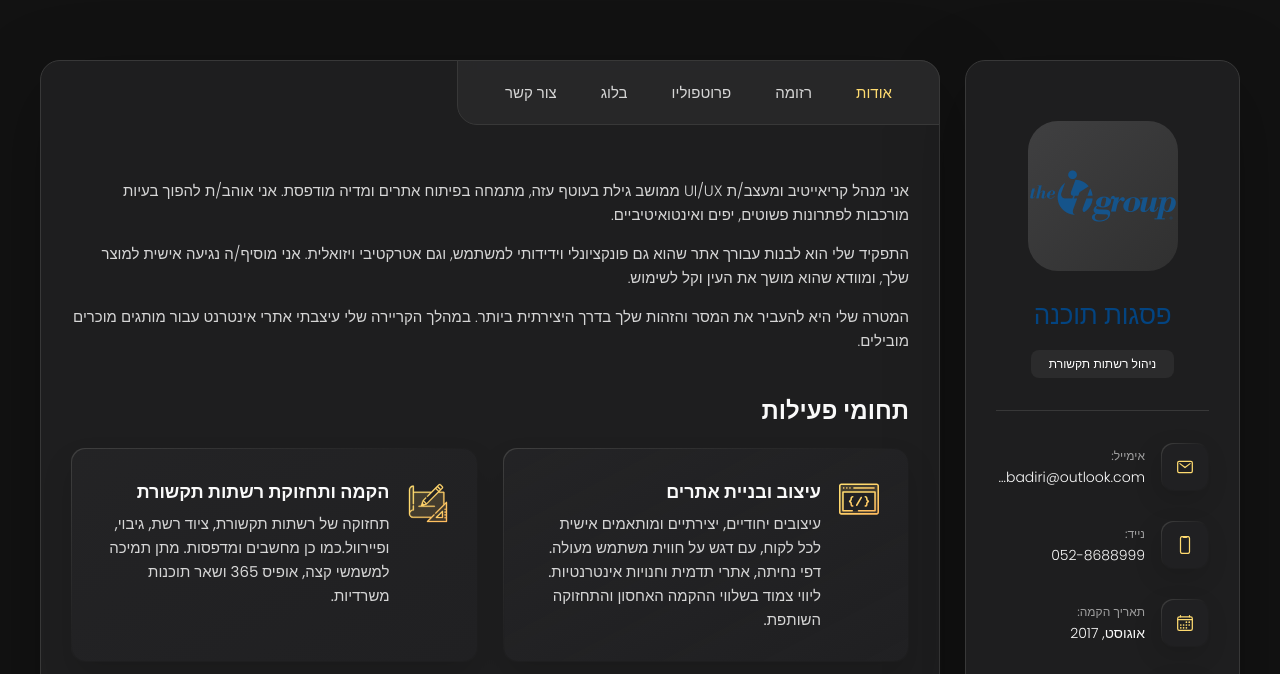
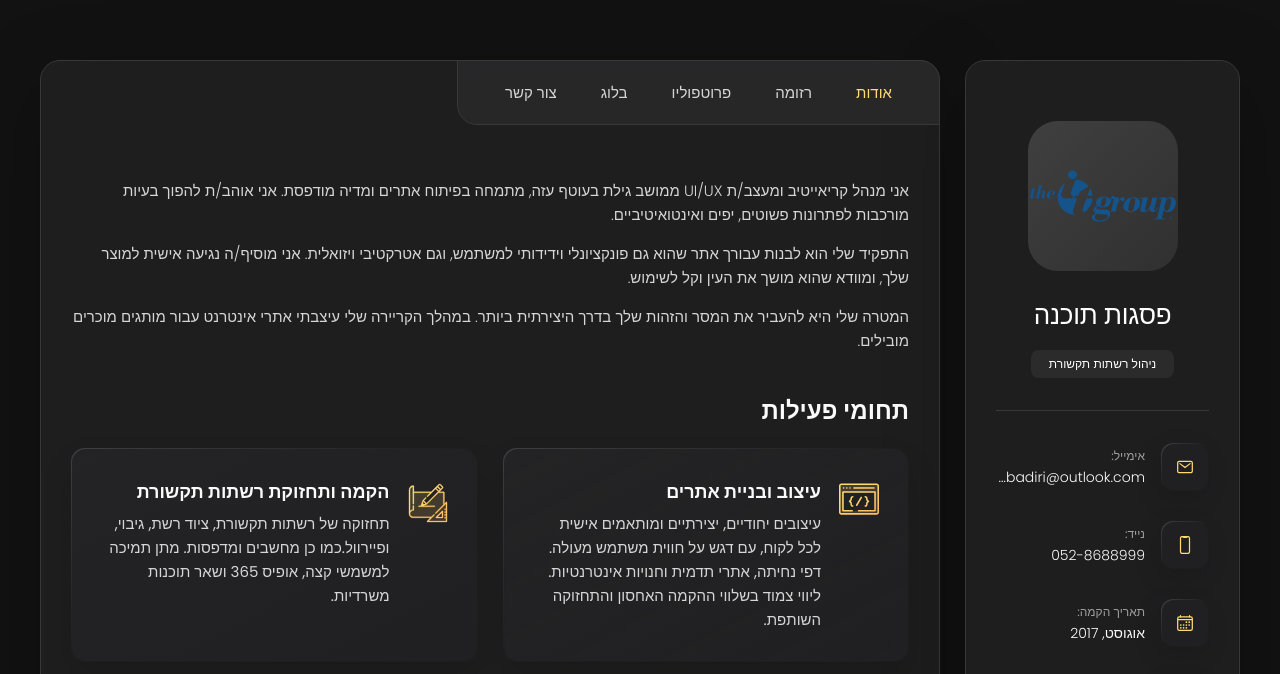
Before and after one commit to alfasi777/Portfolio2026, a plain HTML site: page index.html in a window 1280 px wide. Shown: the top 674 px of the page. Drawn offline with nearby package versions, Linux system fonts and the light colour scheme.

Commit message:
Update index.html

```diff
--- a/index.html
+++ b/index.html
@@ -46,7 +46,7 @@
         </figure>
 
         <div class="info-content">
-          <h1 class="name" title="Richard hanrick" style="color: #034481; font:bold">פסגות תוכנה</h1>
+          <h1 class="name" title="Richard hanrick" style="color: #ffffff; font:bold">פסגות תוכנה</h1>
 
           <p class="title">ניהול רשתות תקשורת</p>
         </div>
```
